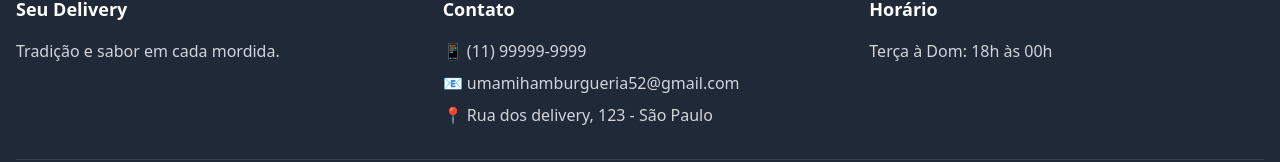
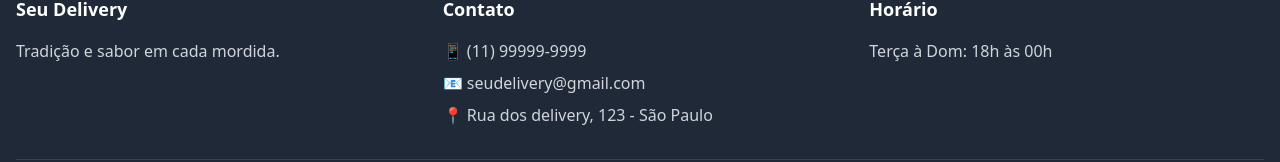
Before and after one commit to gcalternativeai-hash/Projetos, a React (Vite) app: page / in a window 1280 px wide. Shown: the part 2317-2479 px from the top of the page. Built offline with nearby package versions, Linux system fonts and the light colour scheme; no server answers; the database is empty.

Commit message:
Updated App.tsx

```diff
--- a/src/App.tsx
+++ b/src/App.tsx
@@ -255,7 +255,7 @@ function MainApplication() {
                         href="mailto:seudelivery@gmail.com"
                         className="hover:text-red-400 transition-colors"
                       >
-                        umamihamburgueria52@gmail.com
+                        seudelivery@gmail.com
                       </a>
                     </p>
                     <p>
```
